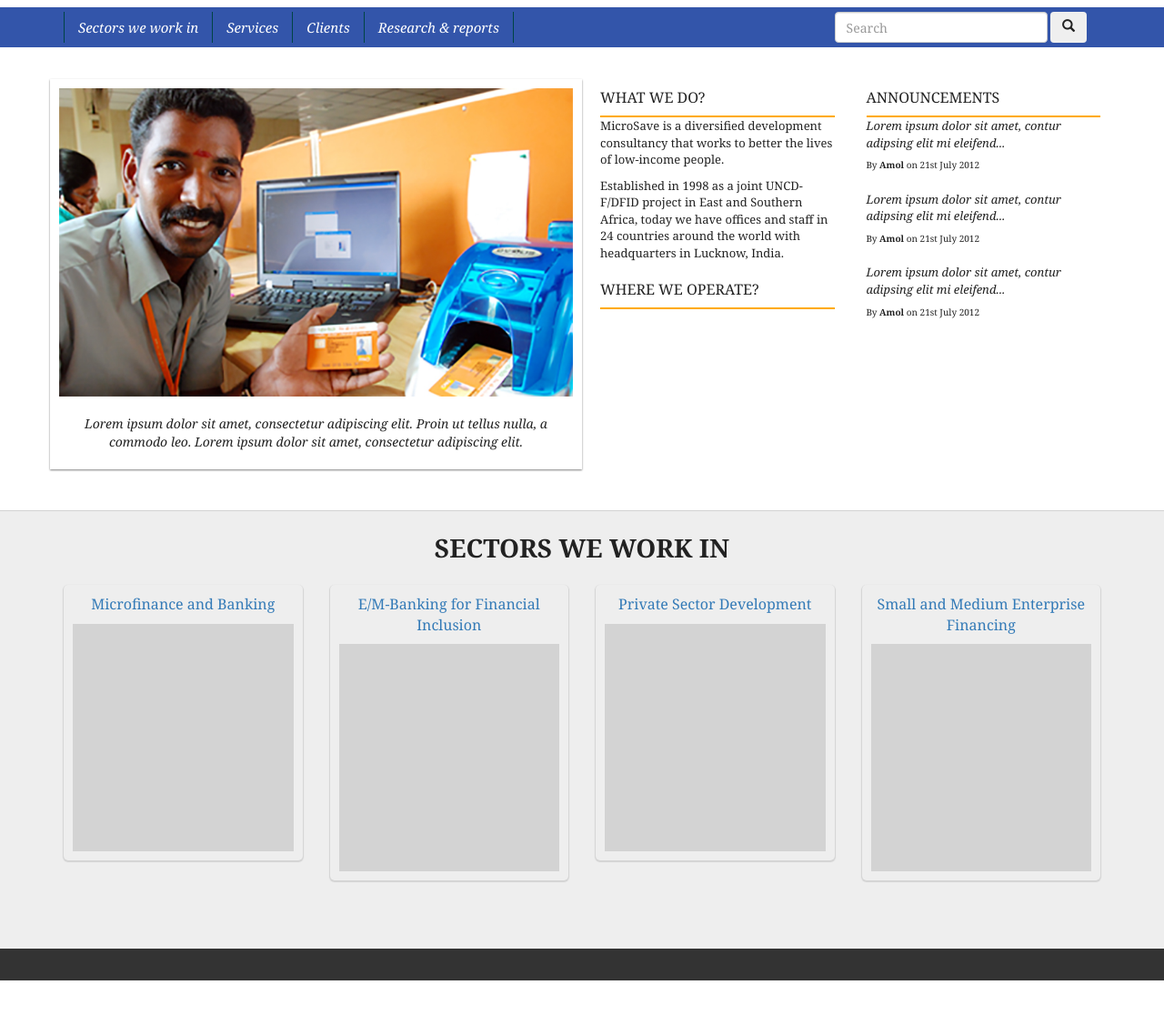
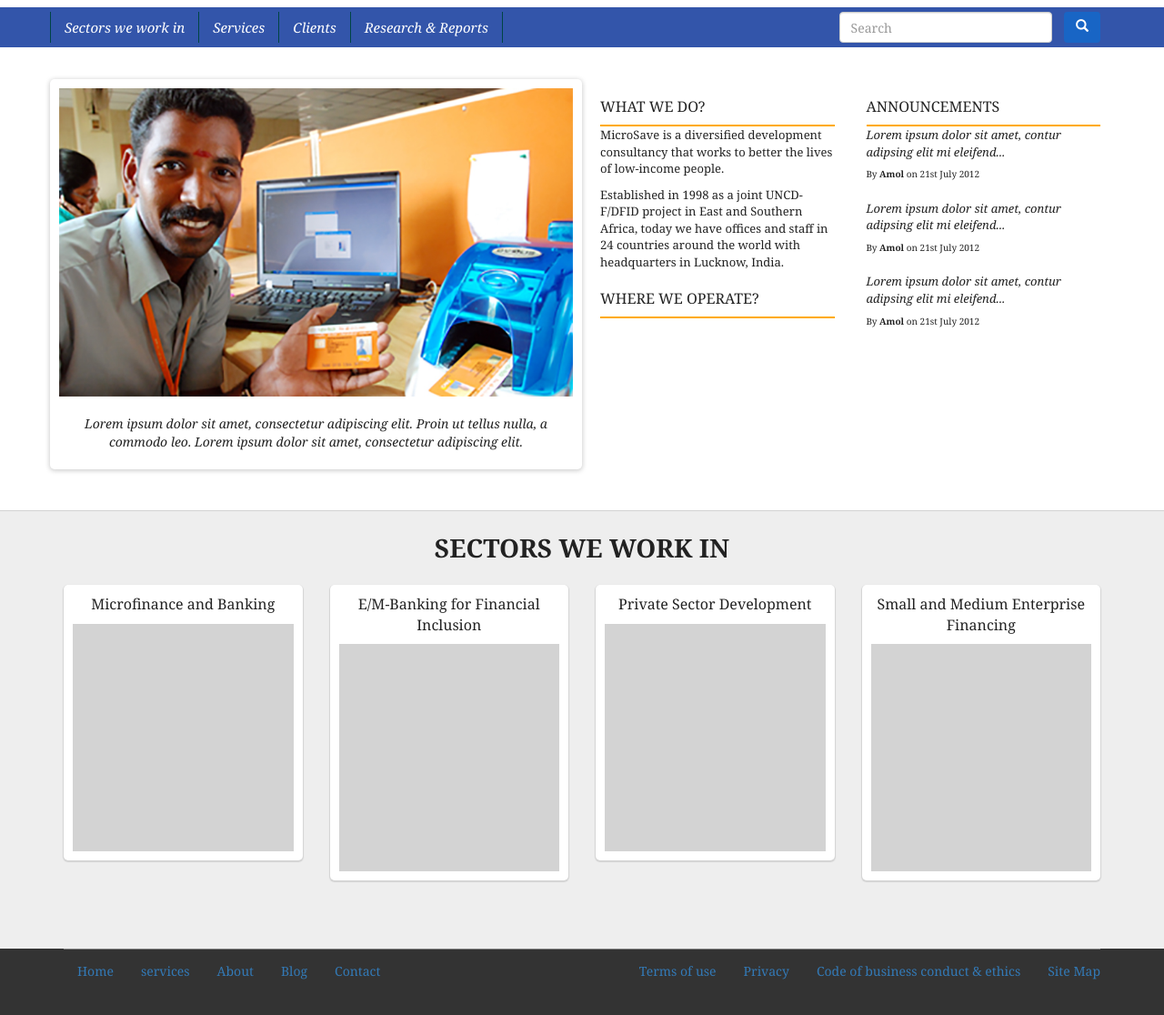
Before and after one commit to shirishwebonise/Webonise-Training-Assignments, a plain HTML site: page bootstrap_assignment_1/index.html in a window 1280 px wide. Shown: the part 72-1188 px from the top of the page at 91% size. Before the commit the page ends 1150 px from the top, so only its background shows below. Drawn offline with Linux system fonts and the light colour scheme.

Commit message:
Make Enhancements

```diff
--- a/bootstrap_assignment_1/css/main-styles.css
+++ b/bootstrap_assignment_1/css/main-styles.css
@@ -26,16 +26,30 @@ h2{
 	padding: 5px 0;
 }
 
+.navigation .container{
+	padding: 0;
+}
+
 .navigation ul li a{
 	font-size: 15px;
 	color: white;
 	line-height: 34px;
-	border-right: 1px #004444 solid;
+	border-right: 1px #004444 ridge;
 	padding: 0 15px;
 }
 
 .navigation ul li:first-child a{
 	border-left: 1px #004444 solid;
+}
+
+.searchWrap button{
+	background-color: #1865c5;
+	color: white;
+	margin-left: 10px;
+}
+
+.searchWrap input{
+	color: #1865c5;
 }
 
 .banner{
@@ -44,8 +58,9 @@ h2{
 }
 
 .bannerImageWrap{
-	box-shadow: 0 1px 2px grey;
+	box-shadow: 0 1px 5px 1px lightgrey;
 	padding: 10px;
+	border-radius: 5px;
 }
 
 .bannerImageWrap img.bannerImage{
@@ -70,6 +85,8 @@ h2{
 
 .bannerInfoSection{
 	padding-left: 20px;
+	padding-top: 10px;
+	padding-bottom: 10px;
 }
 
 .announcement{
@@ -102,11 +119,11 @@ h2{
 	border-radius: 5px;
 	box-shadow: 0 1px 1px 1px lightgray;
 	padding: 10px;
+	background-color: white;
 }
 
-.sector a{
+.sector p{
 	font-size: 16px;
-	margin-bottom: 20px;
 }
 
 .sectorWrap{
@@ -116,7 +133,6 @@ h2{
 .sectorImageWrap{
 	background-color: lightgray;
 	height: 250px;
-	margin-top: 10px;
 }
 
 .footer{
@@ -127,3 +143,11 @@ h2{
 .searchIcon{
 	vertical-align: text-top;
 }
+
+.footer ul li a{
+	font-size: 14px;
+}
+
+.footer .navWrap{
+	border-bottom: 1px grey solid;
+}
--- a/bootstrap_assignment_1/index.html
+++ b/bootstrap_assignment_1/index.html
@@ -2,6 +2,7 @@
 <html>
 	<head>
 		<title></title>
+		<meta name="viewport" content="width=device-width, initial-scale=1.0">
 		<link rel="stylesheet" type="text/css" href="css/bootstrap.min.css">
 		<link rel="stylesheet" type="text/css" href="css/main-styles.css">
 	</head>
@@ -28,7 +29,7 @@
 						<a href="#"><em>Clients</em></a>
 					</li>
 					<li role="presentation">
-						<a href="#"><em>Research & reports</em></a>
+						<a href="#"><em>Research & Reports</em></a>
 					</li>
 				</ul>
 				<form class="navbar-form navbar-right searchForm">
@@ -90,9 +91,9 @@
 				<div class="row">
 					<div class="col-xs-3 sectorWrap">
 						<div class="sector">
-							<a href="#">
+							<p>
 								Microfinance and Banking
-							</a>
+							</p>
 							<div class="sectorImageWrap">
 
 							</div>
@@ -100,9 +101,9 @@
 					</div>
 					<div class="col-xs-3 sectorWrap">
 						<div class="sector">
-							<a href="#">
+							<p>
 								E/M-Banking for Financial Inclusion
-							</a>
+							</p>
 							<div class="sectorImageWrap">
 
 							</div>
@@ -110,9 +111,9 @@
 					</div>
 					<div class="col-xs-3 sectorWrap">
 						<div class="sector">
-							<a href="#">
+							<p>
 								Private Sector Development
-							</a>
+							</p>
 							<div class="sectorImageWrap">
 
 							</div>
@@ -120,9 +121,9 @@
 					</div>
 					<div class="col-xs-3 sectorWrap">
 						<div class="sector">
-							<a href="#">
+							<p>
 								Small and Medium Enterprise Financing
-							</a>
+							</p>
 							<div class="sectorImageWrap">
 
 							</div>
@@ -132,22 +133,41 @@
 			</div>
 		</div>
 		<div class="footer">
-<!-- 			<div class="container">
-				<nav>
-					<ul>
+			<div class="container">
+				<div class="navWrap">
+					<ul class="nav navbar-nav navbar-left">
 						<li>
-
+							<a href="#">Home</a>
 						</li>
 						<li>
-
+							<a href="#">services</a>
 						</li>
-
 						<li>
-
+							<a href="#">About</a>
+						</li>
+						<li>
+							<a href="#">Blog</a>
+						</li>
+						<li>
+							<a href="#">Contact</a>
 						</li>
 					</ul>
-				</nav>
-			</div> -->
+					<ul class="nav navbar-nav navbar-right">
+						<li>
+							<a href="#">Terms of use</a>
+						</li>
+						<li>
+							<a href="#">Privacy</a>
+						</li>
+						<li>
+							<a href="#">Code of business conduct & ethics</a>
+						</li>
+						<li>
+							<a href="#">Site Map</a>
+						</li>
+					</ul>
+				</div>
+			</div>
 		</div>
 		<script type="text/javascript" src="js/jquery-3.1.0.min.js"></script>
 		<script type="text/javascript" src="js/bootstrap.min.js"></script>
```
